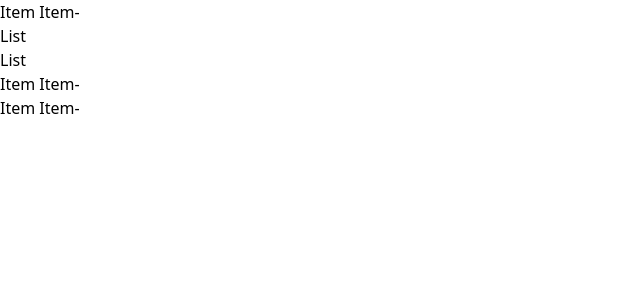
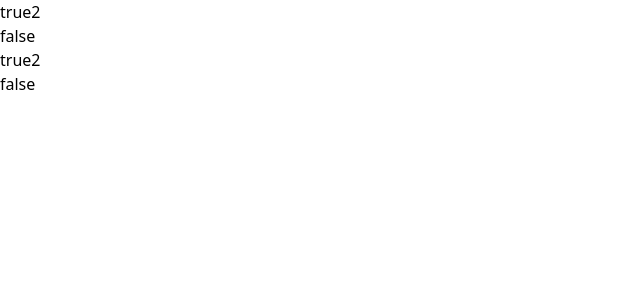
Before and after one commit to Emam-Bokhari/LWS-Module-01, a React (Vite) app: page / in a window 1280 px wide. Shown: the top 300 px of the page, without its empty margins (0-640 px from the left). Built offline with nearby package versions, Linux system fonts and the light colour scheme.

Commit message:
solve complex condition nesting

```diff
--- a/src/App.jsx
+++ b/src/App.jsx
@@ -1,11 +1,11 @@
 import { Fragment } from "react"
-import Logical from "./Module-1.9/Logical"
+import ComplexConditionSolve from "./Module-1.9/ComplexConditionSolve"
 
 export default function App() {
 
   return (
     <Fragment>
-      <Logical />
+      <ComplexConditionSolve />
     </Fragment>
   )
 }
--- /dev/null
+++ b/src/Module-1.9/ComplexConditionSolve.jsx
@@ -0,0 +1,30 @@
+import { Fragment } from "react";
+
+
+
+
+
+function Item({ isPacked, name }) {
+    let itemComponent = ""
+
+    if (isPacked) {
+        itemComponent = name + "2"
+    } else {
+        itemComponent = name
+    }
+
+    return <li>{itemComponent}</li>
+}
+
+export default function ComplexConditionSolve() {
+    return (
+        <Fragment>
+            <ul>
+                <Item isPacked={true} name="true" />
+                <Item isPacked={false} name="false" />
+                <Item isPacked={true} name="true" />
+                <Item isPacked={false} name="false" />
+            </ul>
+        </Fragment>
+    )
+}
```
